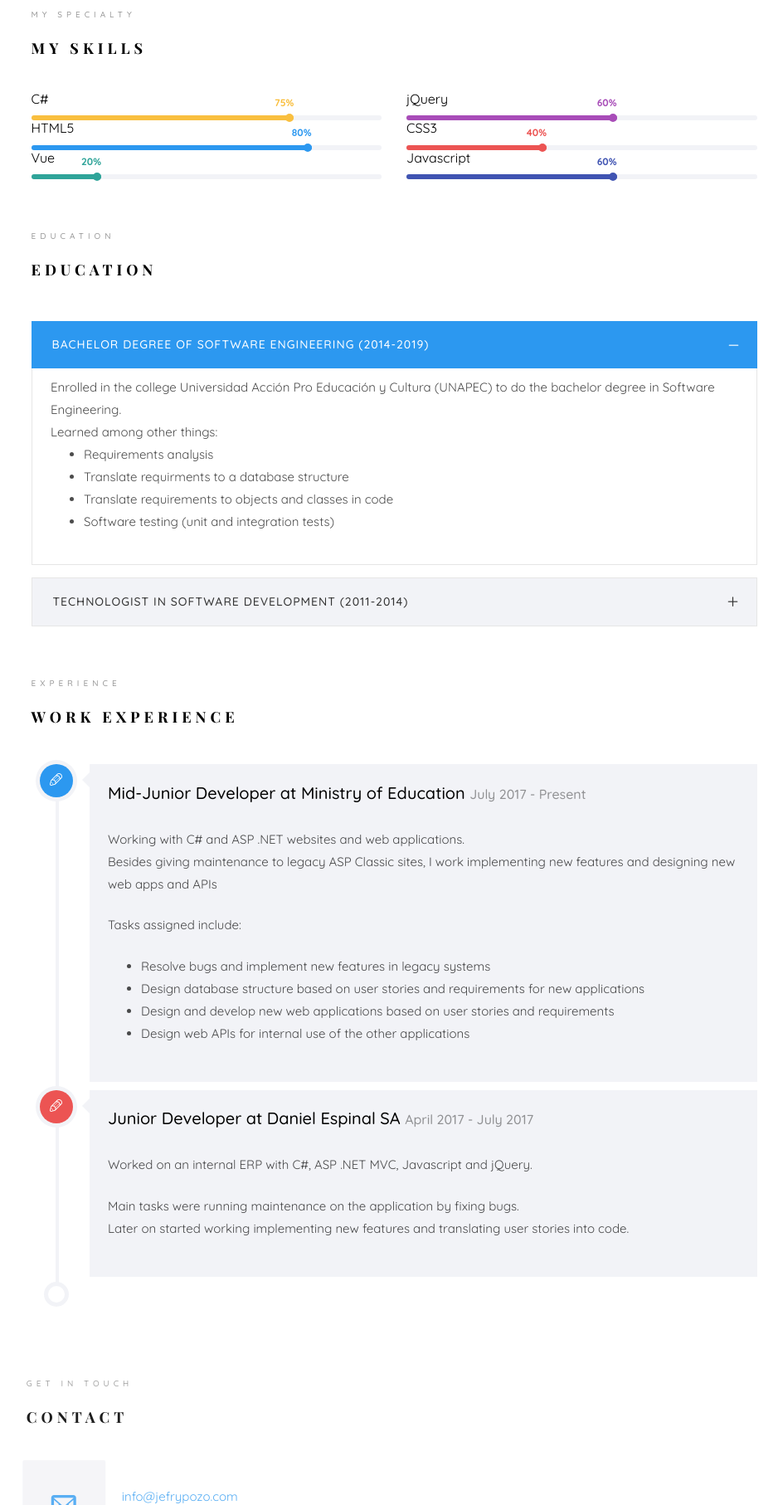
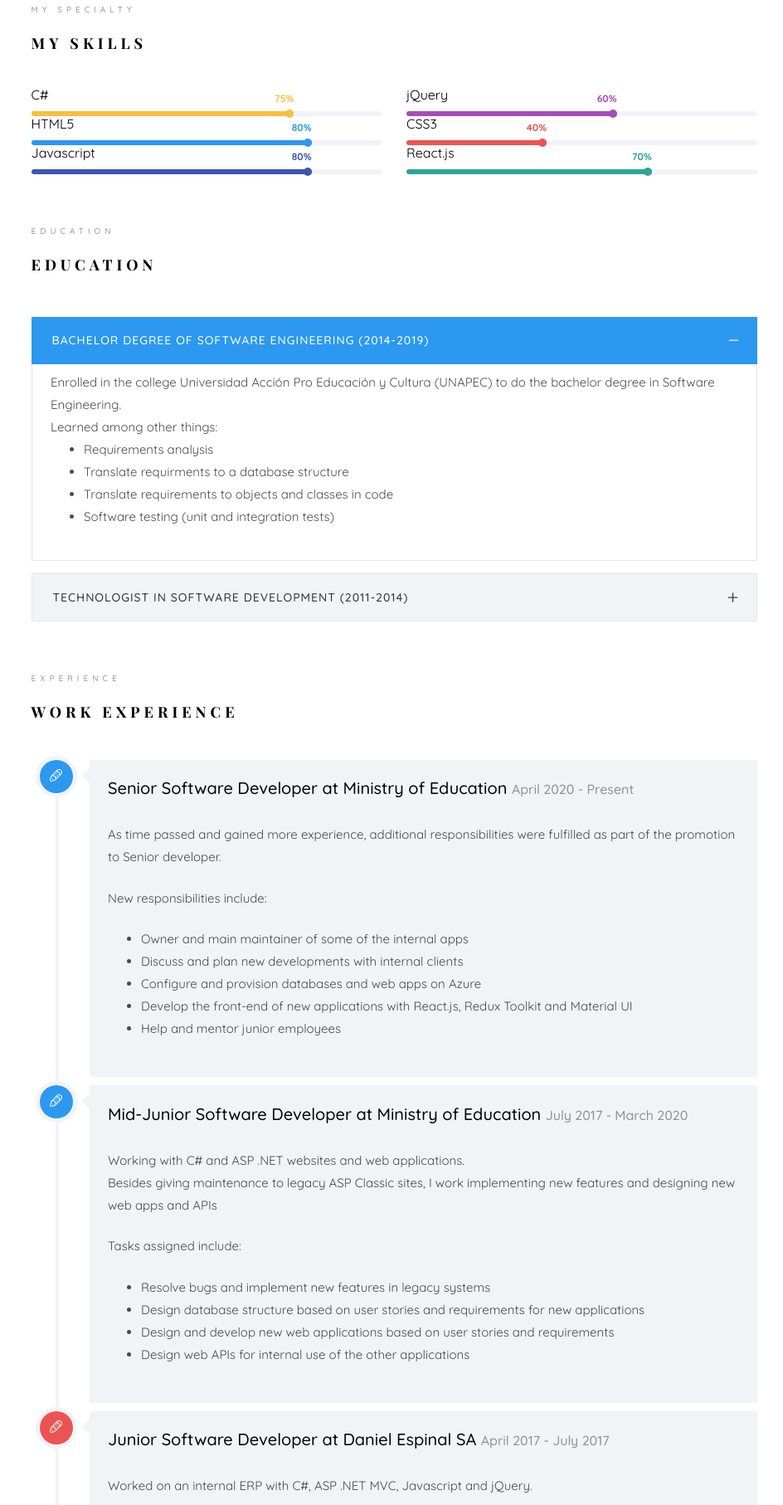
Before and after one commit to jpozo20/jpozo20.github.io, a plain HTML site: page index.html in a window 1280 px wide. Shown: the part 986-2800 px from the top of the page at 83% size, without its empty margins (315-1259 px from the left). Drawn offline with nearby package versions, Linux system fonts and the light colour scheme; some packages are replaced by stand-ins of ours; a script that the page names is missing; files whose address does not match are found by name; a web font is replaced by a local one.

Commit message:
Uploading missing changes from index.html

```diff
--- a/index.html
+++ b/index.html
@@ -116,9 +116,15 @@
 										<div class="about-desc">
 											<span class="heading-meta">About Me</span>
 											<h2 class="colorlib-heading">Who Am I?</h2>
-											<p>I'm a .NET (C#) software developer from Dominican Republic. <br>
-											   I work mainly building .NET and .NET Core websites and applications and as a database designer for such applications. On my free time I work as an extension developer for Visual Studio and I'm currently learning Vue.js.</p>
-											<p> When I'm not a work, I love doing katas at <a href="codewars.com">Code Wars</a>, reading on <a href="medium.com">Medium</a> or <a href="dev.to">dev.to</a> or reading mangas such as One Piece, Black Clover and Bungou Stray Dogs.<br>
+											<p>I'm a <b>.NET Core</b> and <b>React.js</b> software developer from the Dominican Republic. <br>
+											   My main experience is building <b>.NET Core websites and applications</b> and as a database designer for such applications.
+											   But I have experience working as a full-stack developer with <b>React.js</b>, <b>Node.js</b>, <b>MongoDB</b> and <b>PostgreSQL</b> as well. <br>
+											</p>
+											<p>
+												On my free time I make Chrome extensions to scratch my own itches such as <a title="Coma on the Chrome Store" href="https://chrome.google.com/webstore/detail/coma-reddit-communities-l/mfcncoaopldccamchpecobpbjpgaffan">Coma</a>
+											    and <a title="TabPal on the Chrome Store" href="https://chrome.google.com/webstore/detail/tabpal/kaaidgmlmkcafpheocflaeblnolaiecc">TabPal</a> and mobile applications with Flutter.
+												When I'm not a programming, I am reading on <a href="medium.com">Medium</a> or <a href="dev.to">dev.to</a>, scrolling through Reddit or Twitter
+												or reading mangas such as <a href="https://mangaplus.shueisha.co.jp/titles/100020">One Piece</a>, <a href="https://mangaplus.shueisha.co.jp/titles/100003">Black Clover</a> and <a href="https://mangaplus.shueisha.co.jp/titles/100034">Jujutsu Kaisen</a>.<br>
 											</p>
 										</div>
 									</div>
@@ -133,7 +139,7 @@
 				<section class="colorlib-services" data-section="services">
 					<div class="colorlib-narrow-content">
 						<div class="row">
-							<div class="col-md-6 col-md-offset-3 col-md-pull-3 animate-box" data-animate-effect="fadeInLeft">
+							<div class="col-md-12 col-md-offset-3 col-md-pull-3 animate-box" data-animate-effect="fadeInLeft">
 								<span class="heading-meta">What I do?</span>
 								<h2 class="colorlib-heading">Here is some of my expertise</h2>
 							</div>
@@ -231,22 +237,22 @@
 							</div>
 							<div class="col-md-6 animate-box" data-animate-effect="fadeInLeft">
 								<div class="progress-wrap">
-									<h3>Vue</h3>
+									<h3>Javascript</h3>
 									<div class="progress">
-										<div class="progress-bar color-5" role="progressbar" aria-valuenow="20" aria-valuemin="0" aria-valuemax="100"
-										 style="width:20%">
-											<span>20%</span>
+										<div class="progress-bar color-6" role="progressbar" aria-valuenow="80" aria-valuemin="0" aria-valuemax="100"
+										 style="width:80%">
+											<span>80%</span>
 										</div>
 									</div>
 								</div>
 							</div>
 							<div class="col-md-6 animate-box" data-animate-effect="fadeInRight">
 								<div class="progress-wrap">
-									<h3>Javascript</h3>
+									<h3>React.js</h3>
 									<div class="progress">
-										<div class="progress-bar color-6" role="progressbar" aria-valuenow="60" aria-valuemin="0" aria-valuemax="100"
-										 style="width:60%">
-											<span>60%</span>
+										<div class="progress-bar color-5" role="progressbar" aria-valuenow="70" aria-valuemin="0" aria-valuemax="100"
+										 style="width:70%">
+											<span>70%</span>
 										</div>
 									</div>
 								</div>
@@ -324,6 +330,7 @@
 						<div class="row">
 							<div class="col-md-12">
 								<div class="timeline-centered">
+
 									<article class="timeline-entry animate-box" data-animate-effect="fadeInLeft">
 										<div class="timeline-entry-inner">
 
@@ -332,7 +339,31 @@
 											</div>
 
 											<div class="timeline-label">
-													<h2><a href="#">Mid-Junior Developer at Ministry of Education</a> <span>July 2017 - Present</span></h2>
+													<h2><a href="#">Senior Software Developer at Ministry of Education</a> <span>April 2020 - Present</span></h2>
+
+													<p>As time passed and gained more experience, additional responsibilities were fulfilled as part of the promotion to Senior developer.</p>
+													<p>New responsibilities include:
+														<ul>
+															<li>Owner and main maintainer of some of the internal apps</li>
+															<li>Discuss and plan new developments with internal clients</li>
+															<li>Configure and provision databases and web apps on Azure</li>
+															<li>Develop the front-end of new applications with React.js, Redux Toolkit and Material UI</li>
+															<li>Help and mentor junior employees</li>
+														</ul>
+													</p>
+											</div>
+										</div>
+									</article>
+
+									<article class="timeline-entry animate-box" data-animate-effect="fadeInRight">
+										<div class="timeline-entry-inner">
+
+											<div class="timeline-icon color-1">
+												<i class="icon-pen2"></i>
+											</div>
+
+											<div class="timeline-label">
+													<h2><a href="#">Mid-Junior Software Developer at Ministry of Education</a> <span>July 2017 - March 2020</span></h2>
 													<p>Working with C# and ASP .NET websites and web applications. <br>
 													Besides giving maintenance to legacy ASP Classic sites, I work implementing new features and designing new web apps and APIs</p>
 
@@ -350,13 +381,13 @@
 									</article>
 
 
-									<article class="timeline-entry animate-box" data-animate-effect="fadeInRight">
+									<article class="timeline-entry animate-box" data-animate-effect="fadeInLeft">
 										<div class="timeline-entry-inner">
 											<div class="timeline-icon color-2">
 												<i class="icon-pen2"></i>
 											</div>
 											<div class="timeline-label">
-													<h2><a href="#">Junior Developer at Daniel Espinal SA</a> <span>April 2017 - July 2017</span></h2>
+													<h2><a href="#">Junior Software Developer at Daniel Espinal SA</a> <span>April 2017 - July 2017</span></h2>
 													<p>Worked on an internal ERP with C#, ASP .NET MVC, Javascript and jQuery. </p>
 													<p>Main tasks were running maintenance on the application by fixing bugs.
 													<br>Later on started working implementing new features and translating user stories into code.</p>
```
